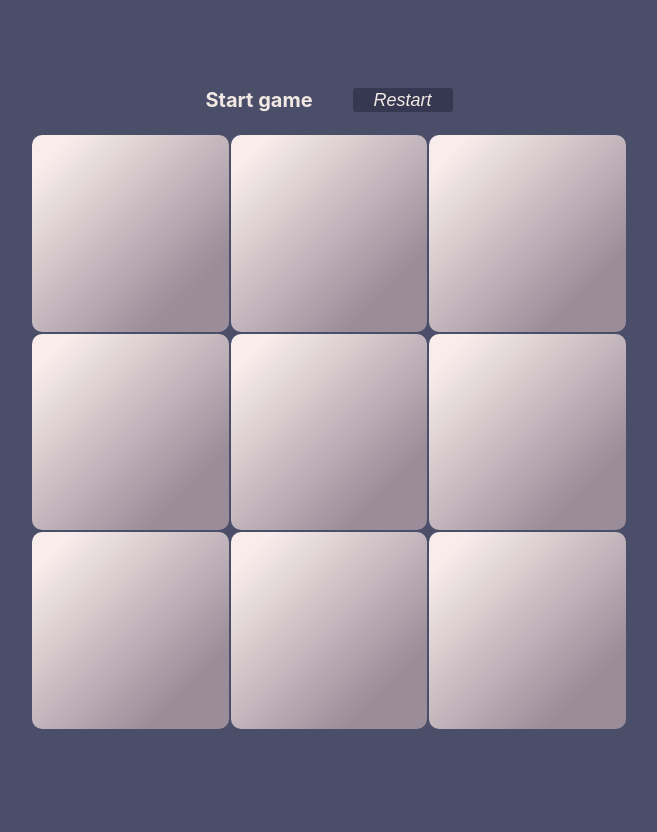
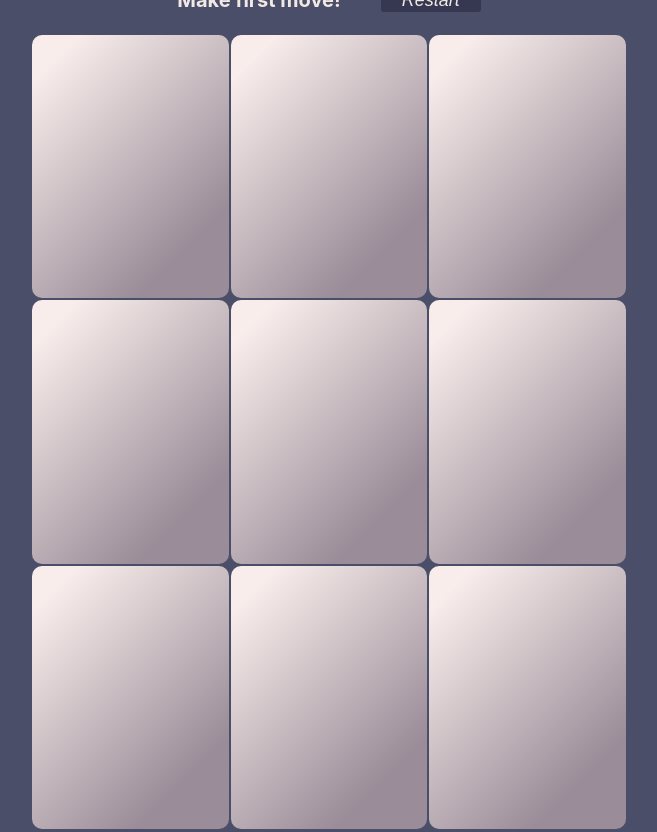
Before and after one commit to chingisdev/soramitrsu_test_task, a React (Create React App) app: page / in a window 1280 px wide. Shown: the whole page, without its empty margins (311-968 px from the left). Before the commit the page ends 800 px from the top, so only its background shows below. Built offline with nearby package versions, Linux system fonts and the light colour scheme.

Commit message:
little fixes

```diff
--- a/package.json
+++ b/package.json
@@ -1,6 +1,6 @@
 {
-  "name": "soramitrsu_test_task",
-  "homepage": "https://chingisdev.github.io/soramitrsu_test_task",
+  "name": "soramitsu_test_task",
+  "homepage": "https://chingisdev.github.io/soramitsu_test_task",
   "version": "0.1.0",
   "private": true,
   "dependencies": {
--- a/src/components/Board/Board.module.css
+++ b/src/components/Board/Board.module.css
@@ -2,7 +2,7 @@
     max-width: 600px;
     max-height: 600px;
     width: 100%;
-    height: 100%;
+    min-height: 100vh;
     margin: 0 auto;
     display: grid;
     grid-template: repeat(3, 1fr) / repeat(3, 1fr);
--- a/src/components/Game/Game.jsx
+++ b/src/components/Game/Game.jsx
@@ -10,7 +10,7 @@ const Game = () => {
     const [board, setBoard] = useState(Array(9).fill(""));
 
     const [isPlayer, setIsPlayer] = useState("X");
-    const [message, setMessage] = useState("Start game");
+    const [message, setMessage] = useState("Make first move!");
     const mounted = useRef(false);
 
     useEffect(() => {
```
